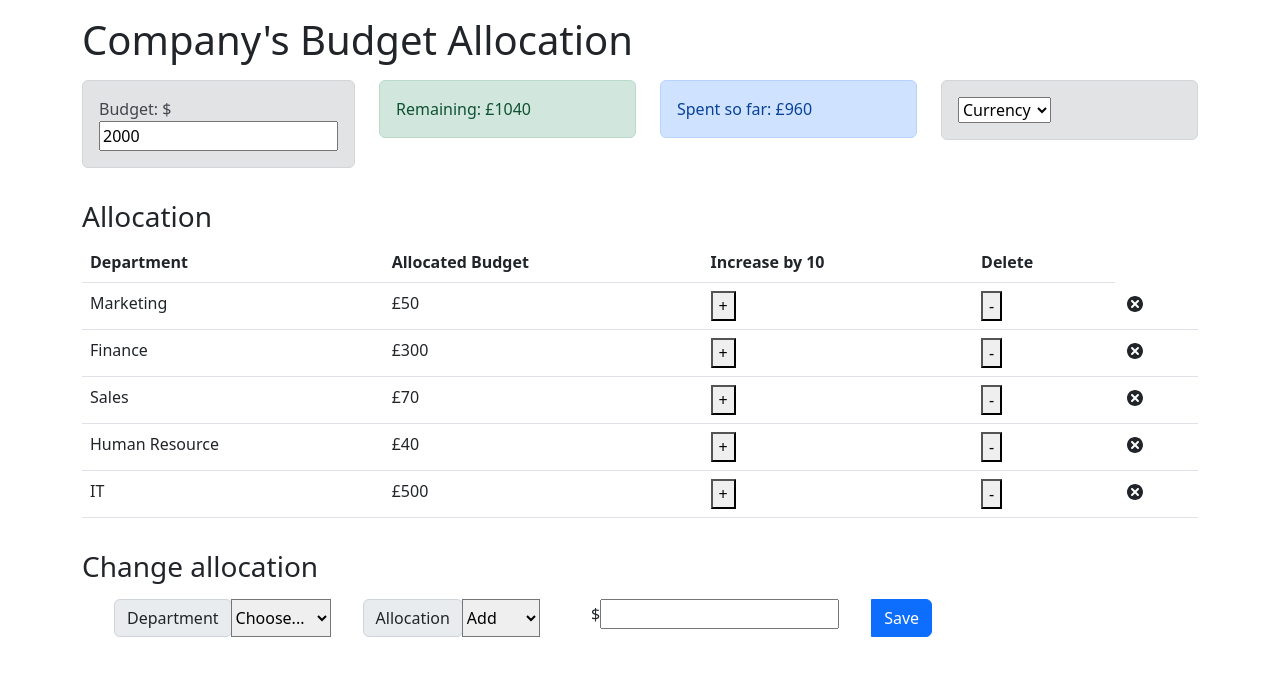
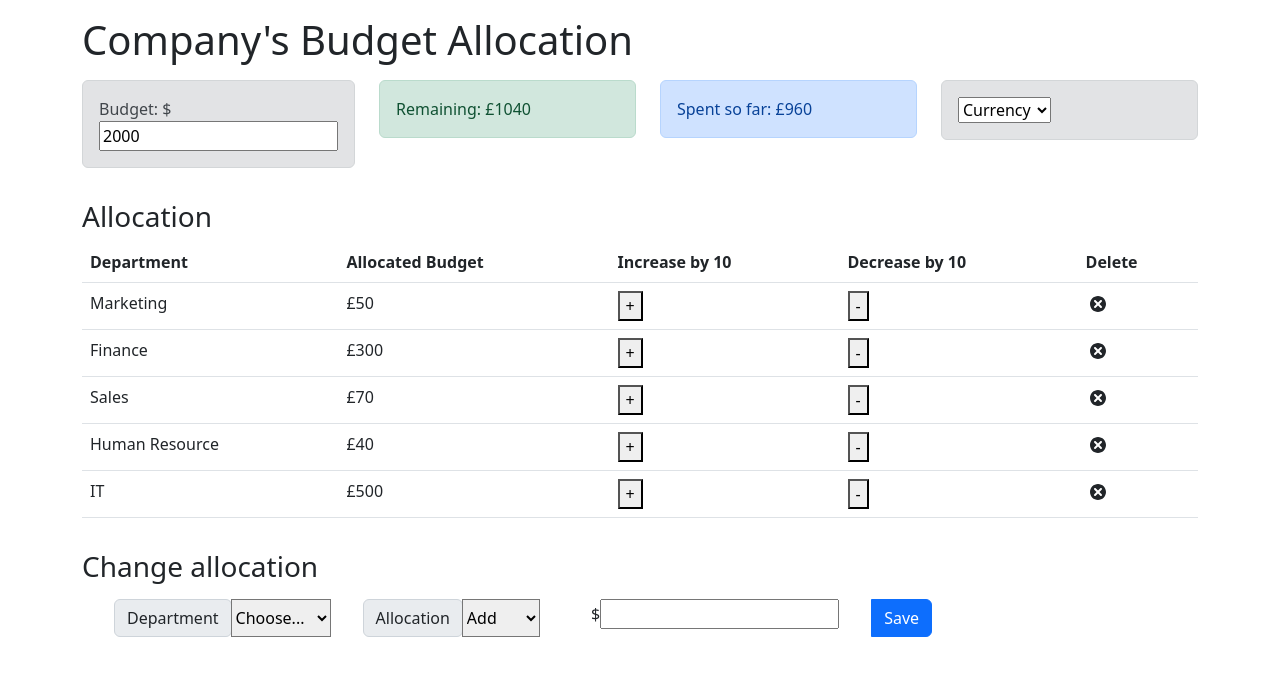
Before and after one commit to Jean-Joooo/react-final-project-exam-ibm-full-stack, a React (Create React App) app: page / in a window 1280 px wide. Shown: the top 676 px of the page. Built offline with nearby package versions, Linux system fonts and the light colour scheme.

Commit message:
Update ExpenseList.js

```diff
--- a/src/components/ExpenseList.js
+++ b/src/components/ExpenseList.js
@@ -12,6 +12,7 @@ const ExpenseList = () => {
               <th scope="col">Department</th>
               <th scope="col">Allocated Budget</th>
               <th scope="col">Increase by 10</th>
+              <th scope="col">Decrease by 10</th>
               <th scope="col">Delete</th>
             </tr>
           </thead>
```
